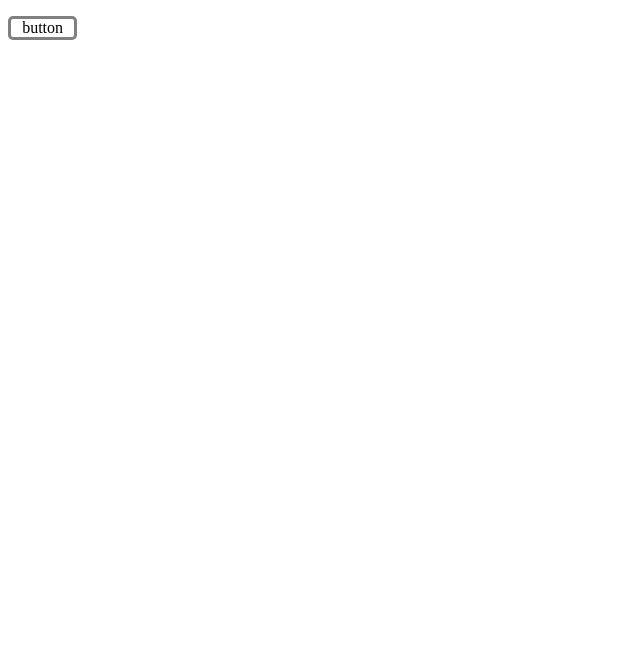
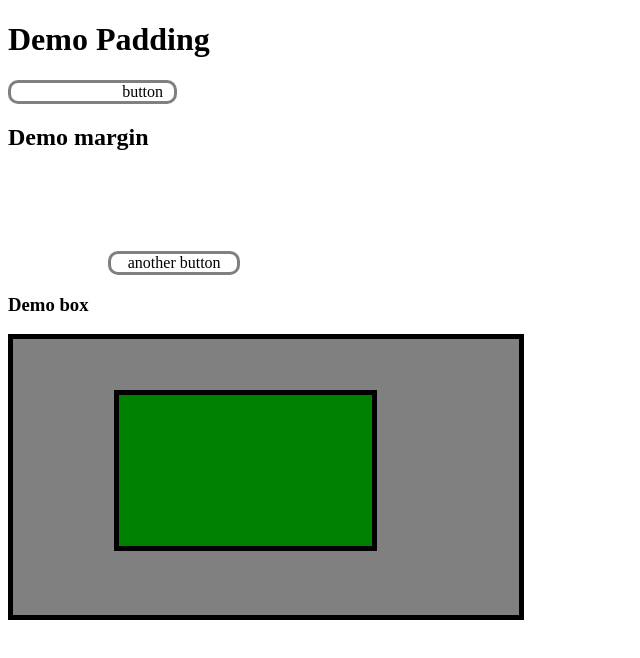
Before and after one commit to lamthaithanhlong/wap, a plain HTML site: page day3/index.html in a window 1280 px wide. Shown: the whole page, without its empty margins (0-640 px from the left). Drawn offline with Linux system fonts and the light colour scheme.

Commit message:
add example

```diff
--- a/day3/index.html
+++ b/day3/index.html
@@ -4,5 +4,14 @@
         <link href="style.css" type="text/css" rel="stylesheet">
         <title>Day 3</title>
     </head>
-    <body><p>button</p></body>
+    <body>
+        <h1>Demo Padding</h1>
+        <p id="button1">button</p>
+        <h2>Demo margin</h2>
+        <p id="button2">another button</p>
+    </body>
+        <h3>Demo box</h3>
+        <div id="box">
+            <div id="box-inside"></div>
+        </div>
 </html>
--- a/day3/style.css
+++ b/day3/style.css
@@ -1,8 +1,36 @@
-p {
+#button1 {
     border-width: 3px;
     border-style: solid;
     border-color: gray;
-    border-radius: 5px;
+    border-radius: 10px;
     max-width: 5%;
     text-align: center;
+    padding-left: 100px;
 }
+#button2 {
+    border: 3px solid gray;
+    border-radius: 10px;
+    max-width: 10%;
+    text-align: center;
+    margin-left: 100px;
+    margin-top: 100px;
+}
+
+#box {
+    border-width: 5px;
+    border-style: solid;
+    background-color: gray;
+    padding-bottom: 5%;
+    max-width: 40%;
+    max-height: 20%;
+}
+
+#box-inside {
+    border-width: 5px;
+    border-style: solid;
+    background-color: green;
+    padding-bottom: 30%;
+    max-width: 50%;
+    margin-left: 20%;
+    margin-top:10%;
+}
```
